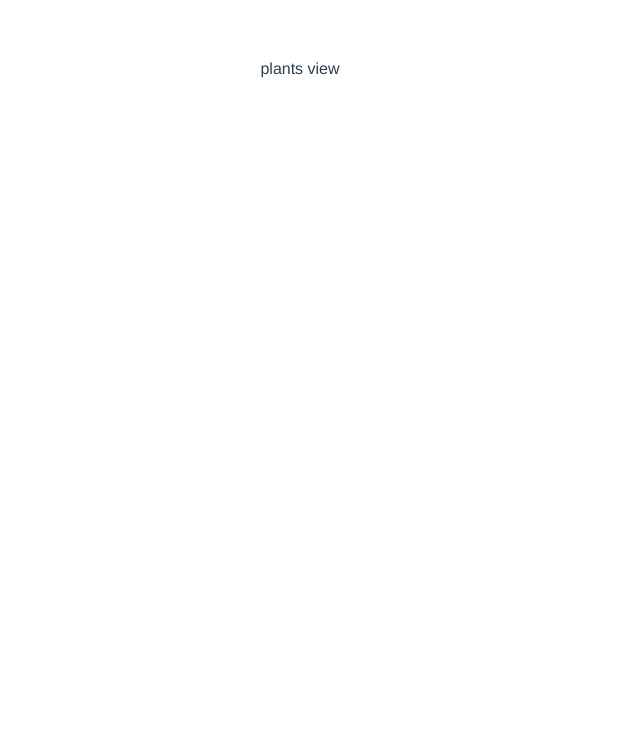
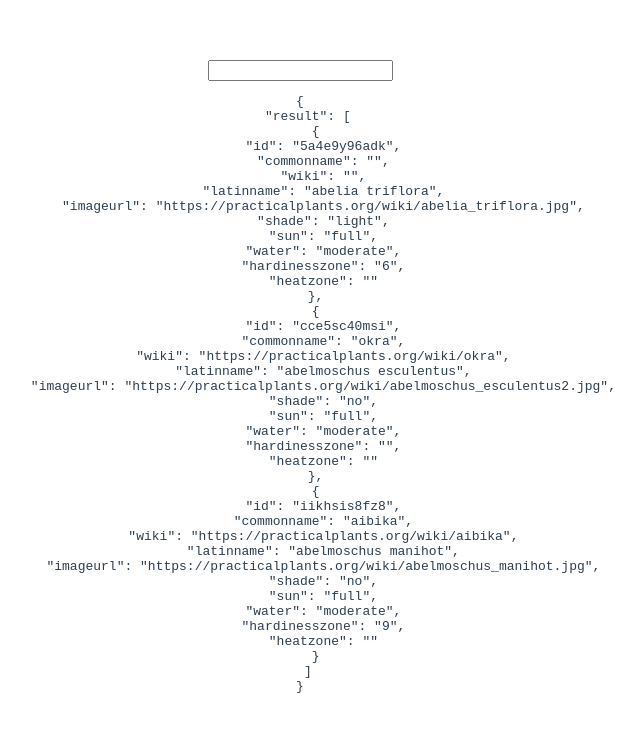
Before and after one commit to newfangledman/forest, a Vue app: page / in a window 1280 px wide. Shown: the top 732 px of the page, without its empty margins (340-983 px from the left). Built offline with nearby package versions, Linux system fonts and the light colour scheme.

Commit message:
feat: basic use search function

```diff
--- a/src/components/SearchBar.vue
+++ b/src/components/SearchBar.vue
@@ -1,18 +1,23 @@
 <template>
-  <div>{{ query }}</div>
+  <div>
+    <input type="text" v-model="searchInput" />
+    <pre>{{ results }}</pre>
+  </div>
 </template>
 
 <script>
+import { ref, watch } from "vue";
 import useSearch from "@/use/search";
 export default {
   name: "SearchBar",
   props: {
-    searchOnAttribute: { type: String, default: "commonName" },
-    query: { type: String, default: "" },
+    searchOnAttribute: { type: String, default: "commonname" },
     toSearch: { type: Array, default: () => [] }
   },
   setup(props) {
-    return { ...useSearch(props) };
+    const searchInput = ref("");
+    const results = useSearch({ ...props, query: searchInput });
+    return { searchInput, results };
   }
 };
 </script>
--- a/src/containers/PlantsView.vue
+++ b/src/containers/PlantsView.vue
@@ -1,16 +1,19 @@
 <template>
   <div>
-    <search-bar></search-bar>
-    plants view
+    <search-bar :toSearch="data"></search-bar>
   </div>
 </template>
 
 <script>
 import SearchBar from "@/components/SearchBar";
+import data from "./data.fixture";
 export default {
   name: "PlantsView",
   components: {
     [SearchBar.name]: SearchBar
+  },
+  setup() {
+    return { data };
   }
 };
 </script>
--- /dev/null
+++ b/src/containers/data.fixture.js
@@ -0,0 +1,38 @@
+export default [
+  {
+    id: "5a4e9y96adk",
+    commonname: "",
+    wiki: "",
+    latinname: "abelia triflora",
+    imageurl: "https://practicalplants.org/wiki/abelia_triflora.jpg",
+    shade: "light",
+    sun: "full",
+    water: "moderate",
+    hardinesszone: "6",
+    heatzone: "",
+  },
+  {
+    id: "cce5sc40msi",
+    commonname: "okra",
+    wiki: "https://practicalplants.org/wiki/okra",
+    latinname: "abelmoschus esculentus",
+    imageurl: "https://practicalplants.org/wiki/abelmoschus_esculentus2.jpg",
+    shade: "no",
+    sun: "full",
+    water: "moderate",
+    hardinesszone: "",
+    heatzone: "",
+  },
+  {
+    id: "iikhsis8fz8",
+    commonname: "aibika",
+    wiki: "https://practicalplants.org/wiki/aibika",
+    latinname: "abelmoschus manihot",
+    imageurl: "https://practicalplants.org/wiki/abelmoschus_manihot.jpg",
+    shade: "no",
+    sun: "full",
+    water: "moderate",
+    hardinesszone: "9",
+    heatzone: "",
+  },
+]
--- a/src/use/search.ts
+++ b/src/use/search.ts
@@ -1,4 +1,4 @@
-import { ref, computed } from "vue";
+import { ref, computed, Ref } from "vue";
 
   enum Shade {
     PERMANENT,
@@ -11,7 +11,7 @@
     FULL,
     PARTIAL,
     LIGHT
-}
+  }
 
   enum Water {
     AQUATIC,
@@ -20,7 +20,7 @@
     LOW
   }
 interface UseSearch<T, E> {
-  query: string;
+  query: Ref<string>;
   searchOnAttribute: keyof E;
   toSearch: Array<T>;
 }
@@ -35,10 +35,11 @@
   sun: Sun
 }
 export default function useSearch(props: UseSearch<Plant, PlantSearchable>){
+  console.log(props)
   const toSearch = ref(props.toSearch);
   const result = computed(() =>
     toSearch.value.filter(item =>
-      item[props.searchOnAttribute].startsWith(props.query)
+      item[props.searchOnAttribute].startsWith(props.query.value)
     )
   );
   return {
```
Also changed, not shown: 1 other file (tests, documents, lock files or other folders).
